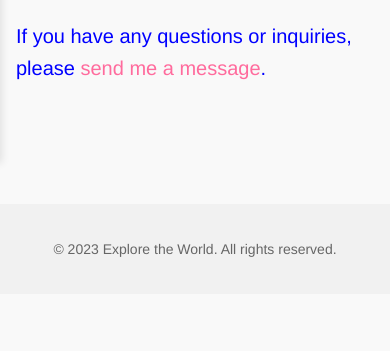
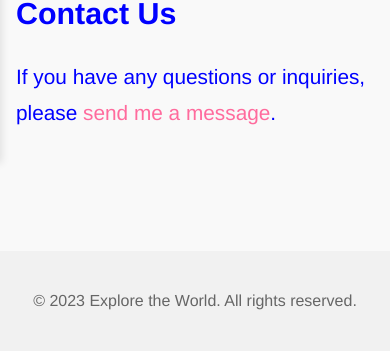
Before and after one commit to mahoko0527-maker/exploretheworld, a website: page index.html in a window 390 px wide. Shown: the part 753-1104 px from the top of the page. Before the commit the page ends 1047 px from the top, so only its background shows below. Drawn offline with Linux system fonts and the light colour scheme.

Commit message:
Expand mobile typography rules

```diff
--- a/styles.css
+++ b/styles.css
@@ -522,7 +522,7 @@
     box-shadow: none;
 }
 
-@media (max-width: 768px) {
+@media (max-width: 900px), (hover: none) and (pointer: coarse) {
     h1 {
         font-size: 36px;
         line-height: 1.2;
@@ -561,7 +561,24 @@
     }
 
     body {
-        font-size: 20px;
+        font-size: 22px;
+        line-height: 1.75;
+    }
+
+    main h2 {
+        font-size: 1.9rem;
+        line-height: 1.3;
+    }
+
+    main p,
+    main li,
+    main a {
+        font-size: 1.3rem;
+    }
+
+    footer,
+    footer p {
+        font-size: 1rem;
     }
 
     .upcoming-trip-intro h2,
```
